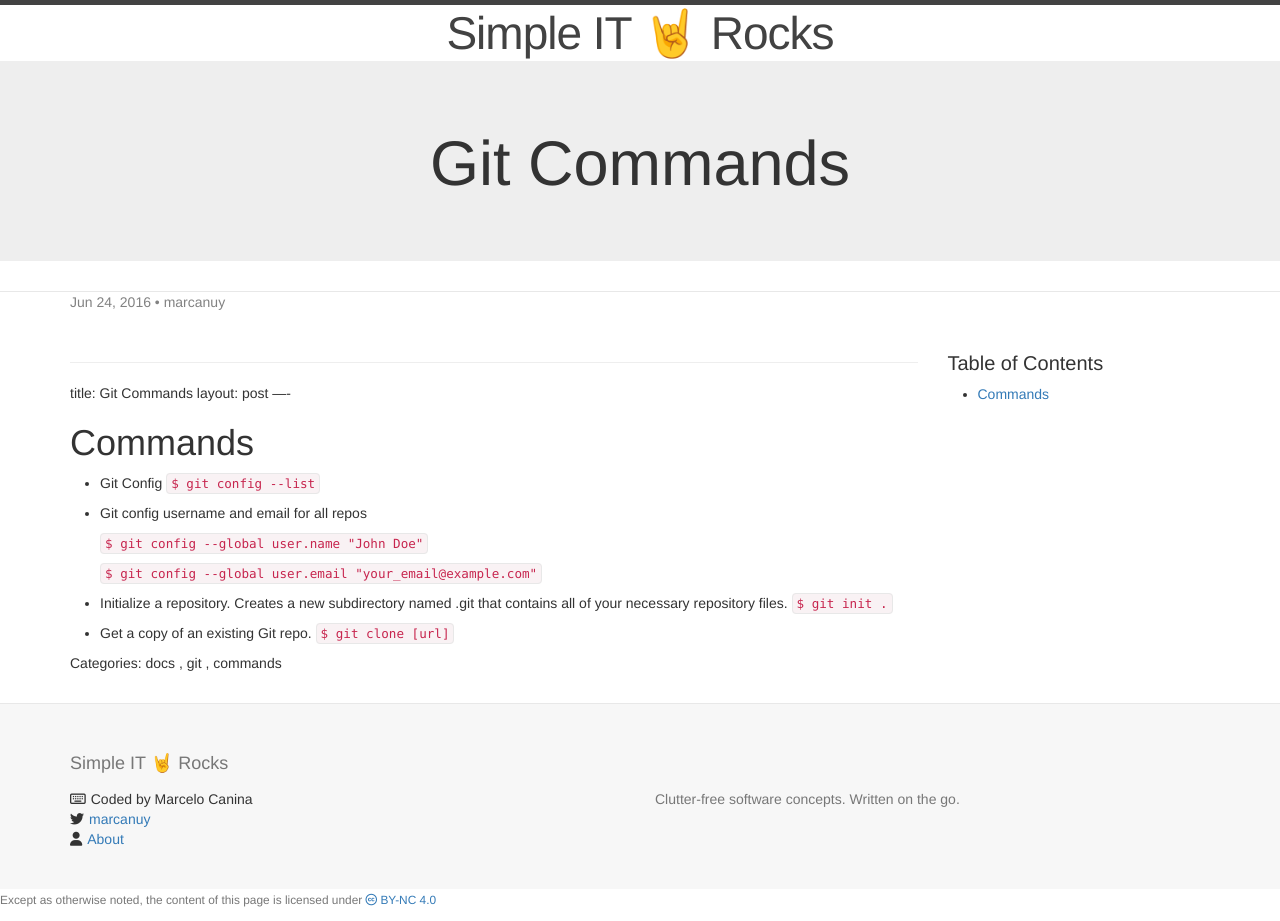
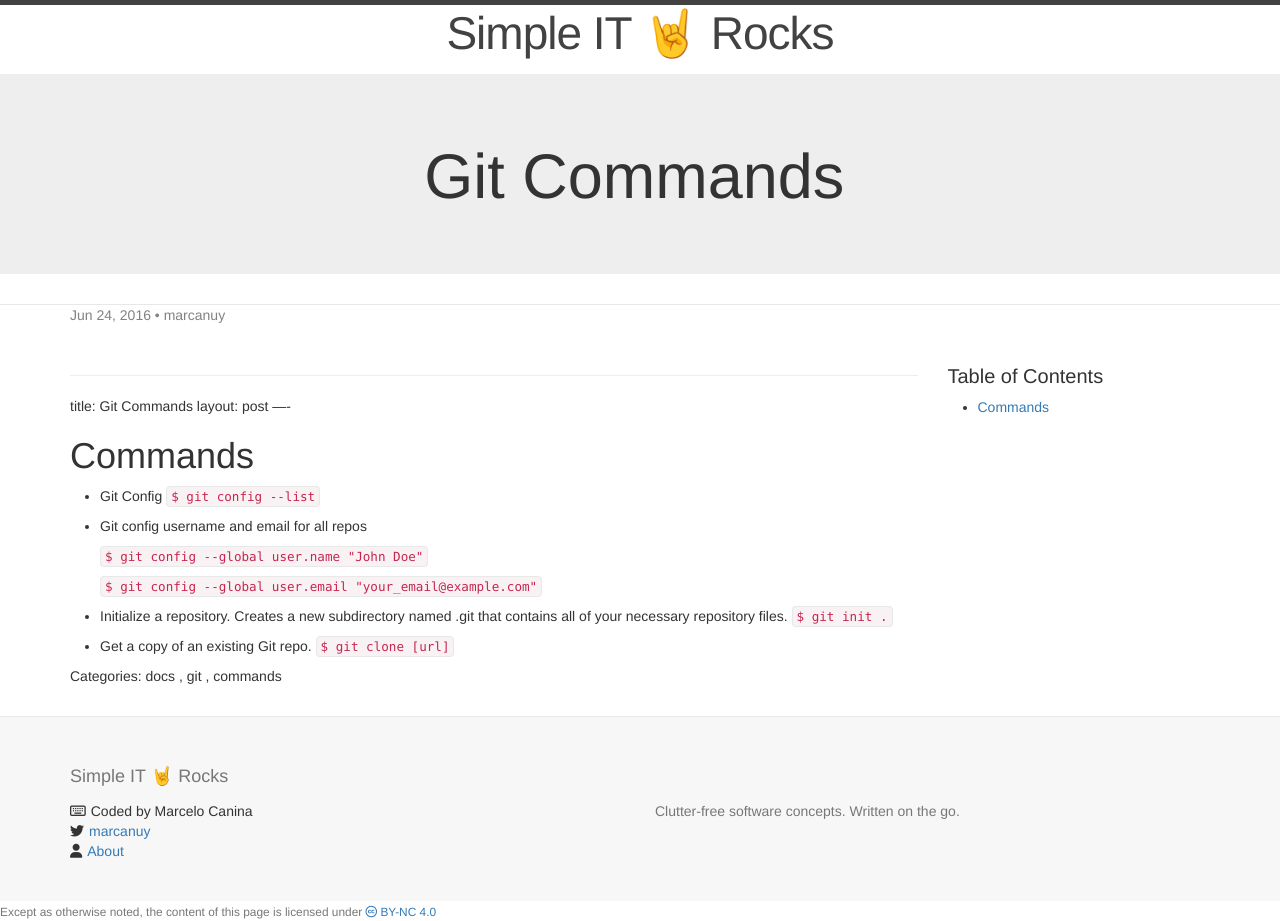
Before and after one commit to marcanuy/simpleit.rocks, a Jekyll site: the page built from docs/git/commands/_posts/2016-06-24-git-commands.md, in a window 1280 px wide. Built offline with Jekyll 4.4.1, drawn with Linux system fonts in a browser that asks for light colours; nearby versions of some CDN libraries; library files that are not in the unit come from our copies; comment, search, counter and statistics services are not loaded; the table of contents is made by our own code.

Commit message:
Improved title paddings

```diff
--- a/_sass/_layout.scss
+++ b/_sass/_layout.scss
@@ -9,6 +9,14 @@
 
     // Positioning context for the mobile navigation icon
     position: relative;
+
+    .wrapper {
+	padding-bottom: 1%;
+    }
+
+    .subtitle {
+	padding-left: 1%;
+    }
 }
 
 .site-title {
@@ -21,6 +29,10 @@
     &,
     &:visited {
         color: $grey-color-dark;
+    }
+
+    &:hover {
+	text-decoration: none;
     }
 }
 
```
